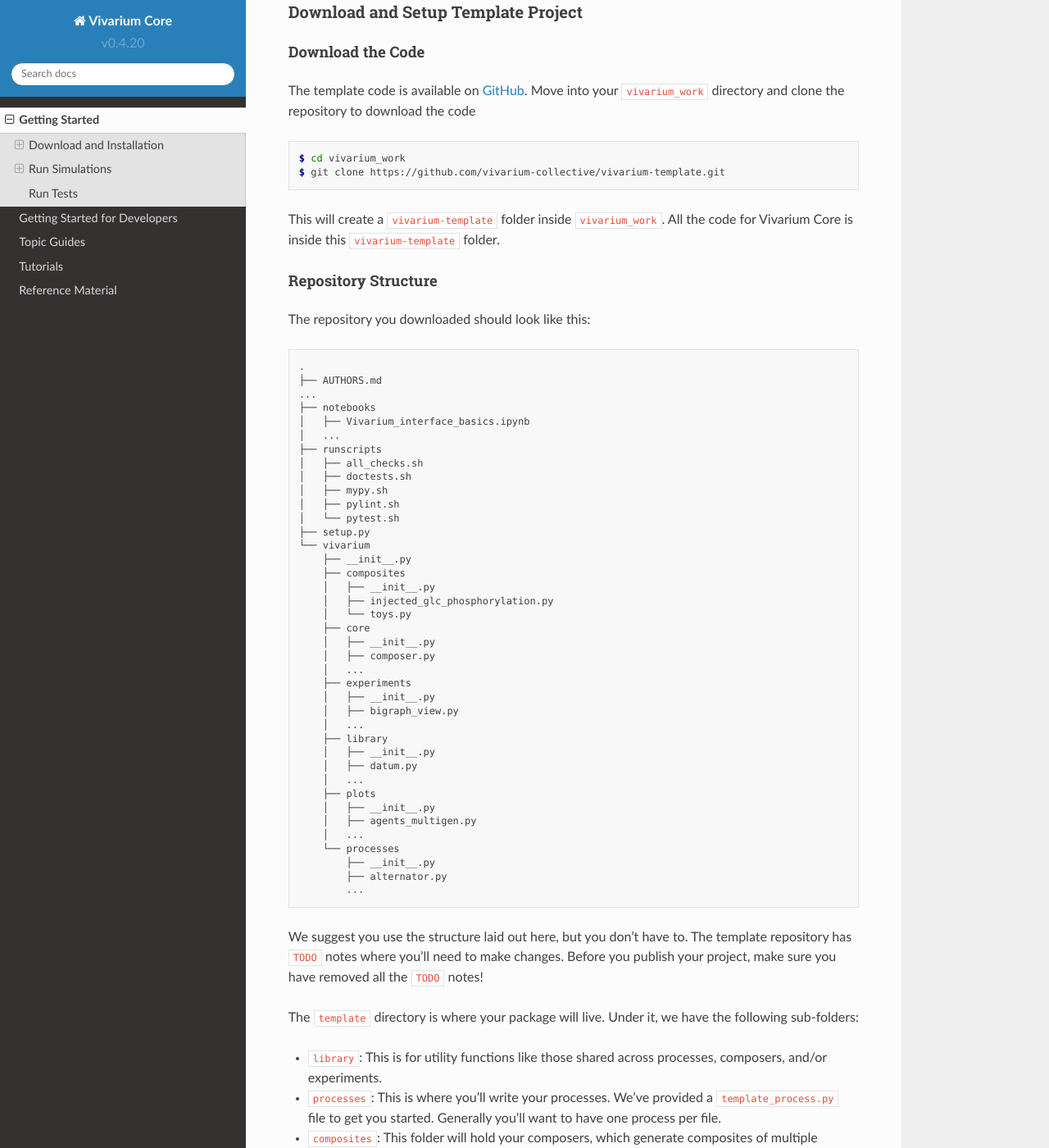
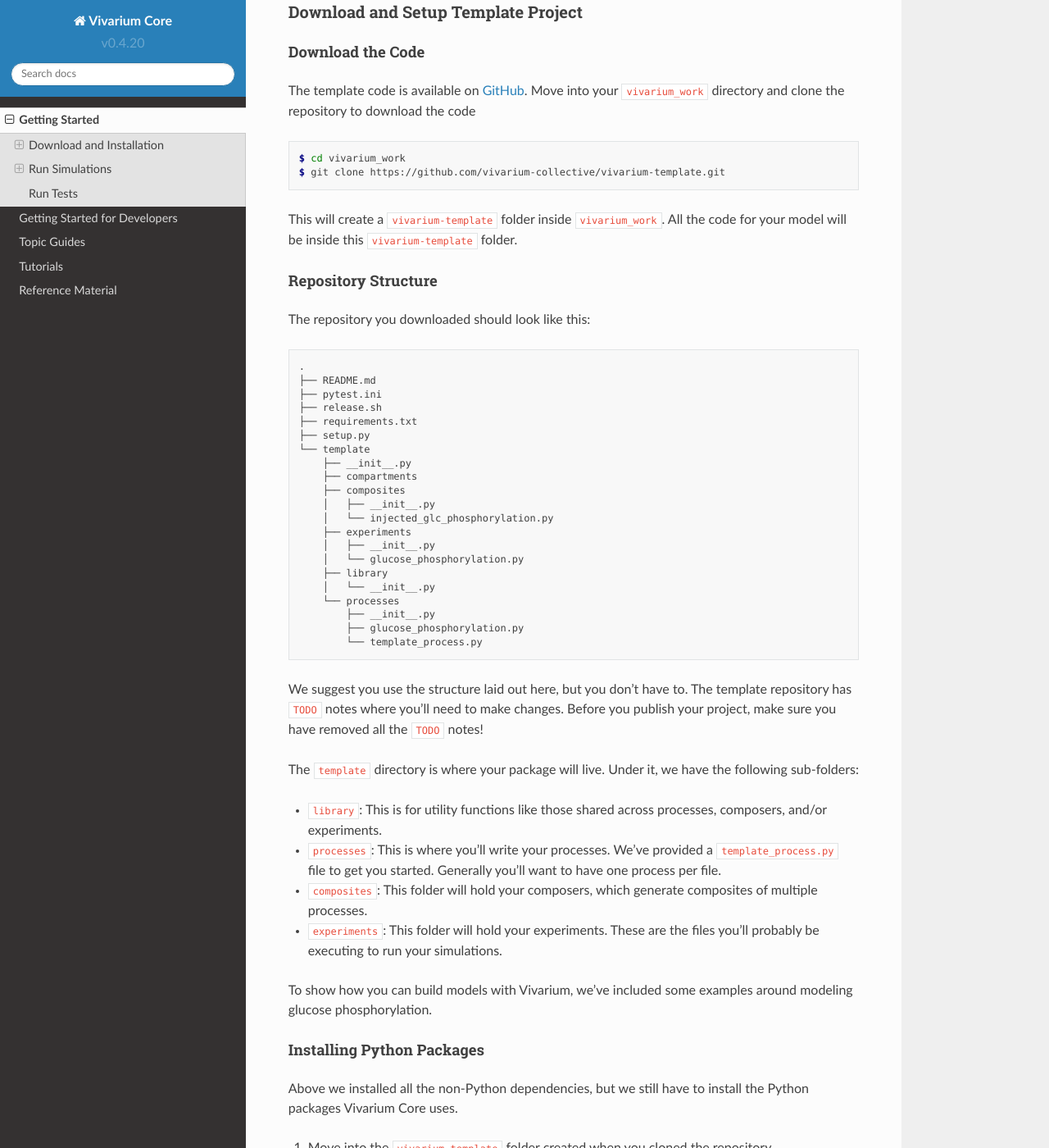
Before and after one commit to vivarium-collective/vivarium-core, a Sphinx documentation site: the page built from doc/getting_started.rst, in a window 1280 px wide and 1400 px high, scrolled down 2495 px. Shown: the whole window at 82% size. Built offline with Sphinx 7.4.7 and the Read the Docs theme 2.0.0, drawn with Linux system fonts in a browser that asks for light colours; pages that are not in the unit, such as notebooks, are missing from menus.

Commit message:
Bring getting started guide up to date

```diff
--- a/doc/getting_started.rst
+++ b/doc/getting_started.rst
@@ -153,7 +153,8 @@ the code
     $ git clone https://github.com/vivarium-collective/vivarium-template.git
 
 This will create a ``vivarium-template`` folder inside ``vivarium_work``.
-All the code for Vivarium Core is inside this ``vivarium-template`` folder.
+All the code for your model will be inside this ``vivarium-template``
+folder.
 
 Repository Structure
 --------------------
@@ -163,44 +164,26 @@ The repository you downloaded should look like this:
 .. code-block::
 
     .
-    ├── AUTHORS.md
-    ...
-    ├── notebooks
-    │   ├── Vivarium_interface_basics.ipynb
-    │   ...
-    ├── runscripts
-    │   ├── all_checks.sh
-    │   ├── doctests.sh
-    │   ├── mypy.sh
-    │   ├── pylint.sh
-    │   └── pytest.sh
+    ├── README.md
+    ├── pytest.ini
+    ├── release.sh
+    ├── requirements.txt
     ├── setup.py
-    └── vivarium
+    └── template
         ├── __init__.py
+        ├── compartments
         ├── composites
         │   ├── __init__.py
-        │   ├── injected_glc_phosphorylation.py
-        │   └── toys.py
-        ├── core
-        │   ├── __init__.py
-        │   ├── composer.py
-        │   ...
+        │   └── injected_glc_phosphorylation.py
         ├── experiments
         │   ├── __init__.py
-        │   ├── bigraph_view.py
-        │   ...
+        │   └── glucose_phosphorylation.py
         ├── library
-        │   ├── __init__.py
-        │   ├── datum.py
-        │   ...
-        ├── plots
-        │   ├── __init__.py
-        │   ├── agents_multigen.py
-        │   ...
+        │   └── __init__.py
         └── processes
             ├── __init__.py
-            ├── alternator.py
-            ...
+            ├── glucose_phosphorylation.py
+            └── template_process.py
 
 We suggest you use the structure laid out here, but you don't have to.
 The template repository has ``TODO`` notes where you'll need to make
@@ -285,7 +268,7 @@ In ``out/experiments/glucose_phosphorylation`` you should see a file
 ``simulation.png`` that looks like this:
 
 .. image:: ./_static/glucose_phosphorylation.png
-   :width: 100%
+   :width: 50%
    :alt: Two columns of plots. The first has one plot of mass increasing
        linearly. The second has 4 plots, the first 3 of which show ADP,
        ATP, and G6P increasing linearly. The last plot shows GLC
```
Also changed, not shown: doc/_static/glucose_phosphorylation.png.
